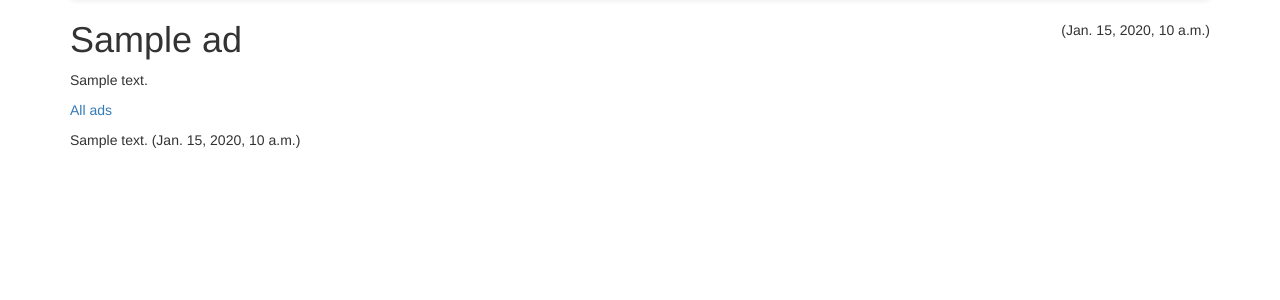
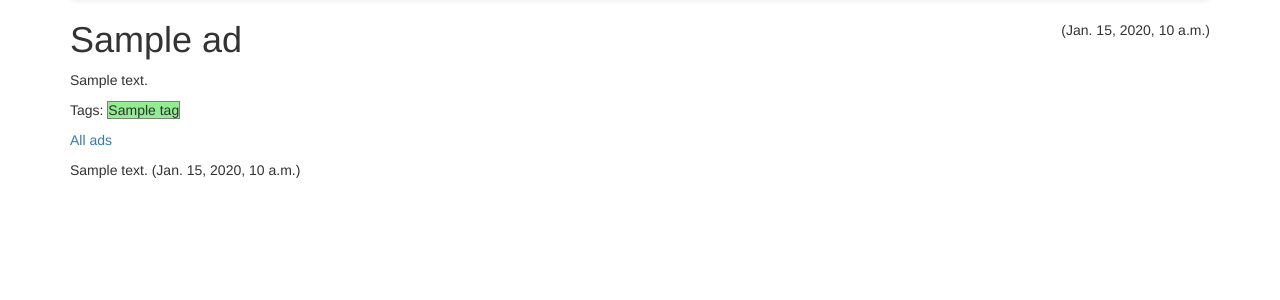
Before and after one commit to markyanjunch/django_projects, a Django app: template mysite/ads/templates/ads/ad_detail.html in a window 1280 px wide. Shown: the part 52-352 px from the top of the page. Run offline with Django 3.2, Linux system fonts and the light colour scheme; the template is opened without the code that fills it: most values are stand-ins (such as "Sample title", 1, 10 or a date in 2020); some libraries are stand-ins or nearby versions.

Commit message:
Add tags to ad_detail.html

```diff
--- a/mysite/ads/templates/ads/ad_detail.html
+++ b/mysite/ads/templates/ads/ad_detail.html
@@ -39,6 +39,13 @@
 <p>
 {{ ad.text }}
 </p>
+{% if ad.tags.all %}
+<p>Tags:
+  {% for tag in ad.tags.all %}
+  <span style="border:1px grey solid; background-color: LightGreen;">{{ tag }}</span>
+  {% endfor %}
+</p>
+{% endif %}
 <p>
 </p>
 <p>
```
